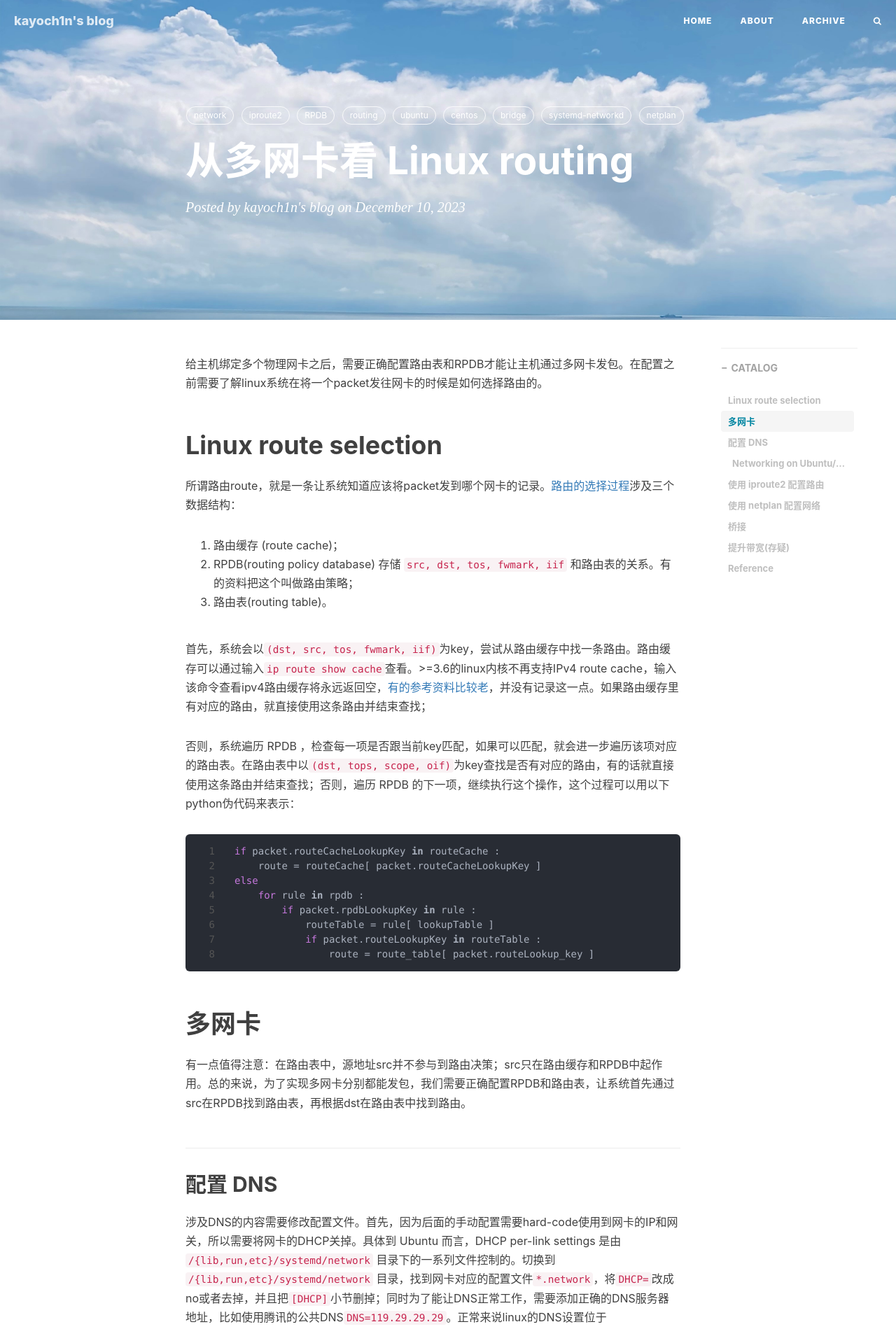
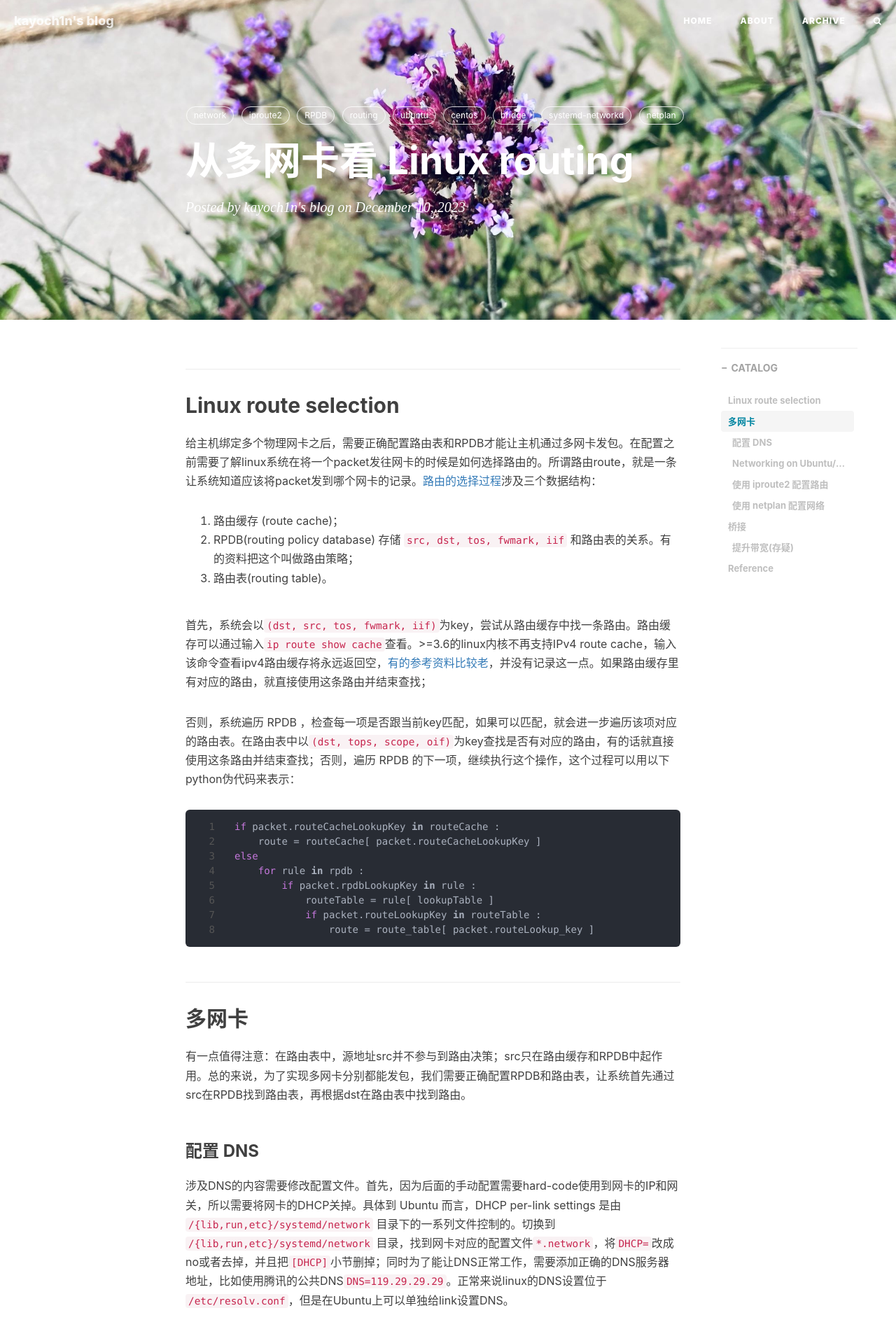
Before and after one commit to kayoch1n/kayoch1n.github.io, a Jekyll site: the page built from _posts/2023-12-11-linux-routing.markdown, in a window 1280 px wide. Shown: the top 1899 px of the page at 70% size. Built offline with Jekyll 4.4.1, drawn with Linux system fonts in a browser that asks for light colours; nearby versions of some CDN libraries; comment, search, counter and statistics services are not loaded.

Commit message:
更新  _posts/2024-01-09-linux-iptables.markdown

````diff
--- a/_posts/2023-12-11-linux-routing.markdown
+++ b/_posts/2023-12-11-linux-routing.markdown
@@ -4,7 +4,7 @@ layout: "post"
 catalog: true
 title: "从多网卡看 Linux routing"
 date:   2023-12-10 21:40:38 +0800
-header-img: "img/hn-wuzhizhou.jpg"
+header-img: "img/tag-bg.jpg"
 categories:
   - blog
 tags:
@@ -21,11 +21,9 @@ tags:
 
 
 
-给主机绑定多个物理网卡之后，需要正确配置路由表和RPDB才能让主机通过多网卡发包。在配置之前需要了解linux系统在将一个packet发往网卡的时候是如何选择路由的。
+## Linux route selection
 
-# Linux route selection
-
-所谓路由route，就是一条让系统知道应该将packet发到哪个网卡的记录。[路由的选择过程](http://linux-ip.net/html/routing-selection.html)涉及三个数据结构：
+给主机绑定多个物理网卡之后，需要正确配置路由表和RPDB才能让主机通过多网卡发包。在配置之前需要了解linux系统在将一个packet发往网卡的时候是如何选择路由的。所谓路由route，就是一条让系统知道应该将packet发到哪个网卡的记录。[路由的选择过程](http://linux-ip.net/html/routing-selection.html)涉及三个数据结构：
 
 1. 路由缓存 (route cache)；
 2. RPDB(routing policy database) 存储 `src, dst, tos, fwmark, iif` 和路由表的关系。有的资料把这个叫做路由策略；
@@ -45,11 +43,11 @@ else
             if packet.routeLookupKey in routeTable :
                 route = route_table[ packet.routeLookup_key ]
 ```
-# 多网卡
+## 多网卡
 
 有一点值得注意：在路由表中，源地址src并不参与到路由决策；src只在路由缓存和RPDB中起作用。总的来说，为了实现多网卡分别都能发包，我们需要正确配置RPDB和路由表，让系统首先通过src在RPDB找到路由表，再根据dst在路由表中找到路由。
 
-## 配置 DNS
+### 配置 DNS
 
 涉及DNS的内容需要修改配置文件。首先，因为后面的手动配置需要hard-code使用到网卡的IP和网关，所以需要将网卡的DHCP关掉。具体到 Ubuntu 而言，DHCP per-link settings 是由 `/{lib,run,etc}/systemd/network` 目录下的一系列文件控制的。切换到 `/{lib,run,etc}/systemd/network` 目录，找到网卡对应的配置文件`*.network`，将`DHCP=`改成no或者去掉，并且把`[DHCP]`小节删掉；同时为了能让DNS正常工作，需要添加正确的DNS服务器地址，比如使用腾讯的公共DNS`DNS=119.29.29.29`。正常来说linux的DNS设置位于 `/etc/resolv.conf`，但是在Ubuntu上可以单独给link设置DNS。
 
@@ -79,7 +77,7 @@ systemd-networkd 是见于 Arch 和 Ubuntu 的组件，在CentOS上是没有的
 
 这两个目录 `/etc/sysconfig/network-scripts/` 和 `/etc/NetworkManager/dispatcher.d/` 是CentOS上的，Ubuntu是没有这个目录的。总是有很多人不明就里地拿着一个发行版的指引去操作另一个发行版，云里雾里搞不清也是醉了。
 
-## 使用 iproute2 配置路由
+### 使用 iproute2 配置路由
 
 接下来需要对每个网卡单独配置IPv4、路由表和RPDB。这里选择用 iproute2 而不是继续使用 systemd.network，原因是我觉得直接使用内核工具包可以对路由选择产生更加直观的认识。为网卡添加 IPv4 地址、子网掩码和广播地址：
 
@@ -112,7 +110,7 @@ curl qq.com --interface eth0
 curl qq.com --interface eth1
 ```
 
-## 使用 netplan 配置网络
+### 使用 netplan 配置网络
 
 iproute2 是集成到linux内核的，所有linux发行版都会有这个工具包。相较于使用命令，我们也可以使用netplan通过配置文件对网络进行配置，使用这种方式主机在重启之后不会丢失配置，更能适应批量配置下发、云主机初始化和容器部署等使用场景，这应该算是linux发行版所带来的便利了。By the way，CentOS 提供了命令工具 nmcli 来操作 NetworkManager，不过就不是通过配置文件形式的了。
 
@@ -165,7 +163,7 @@ routes对应写入路由表的内容，routing-policy对应写入RPDB的内容
 P.S. 使用netplan配置unreachable的时候，在对应的route里需要加上 `via: 0.0.0.0` ，否则不生效，而且[netplan也不会报告出来，坑的一批](https://askubuntu.com/a/1082839/925210)。
 
 
-# 桥接
+## 桥接
 
 将多个物理网卡桥接到一起作为一个网卡使用可以提升带宽(存疑)。相较于多网卡配置路由，配置桥接就简单多了，省去了折腾路由表和RPDB的步骤，而且两个物理网卡也不需要配置IP地址。
 
@@ -215,7 +213,7 @@ sudo ip link set dev br0 down
 sudo ip link delete br0 type bridge
 ```
 
-## 提升带宽(存疑)
+### 提升带宽(存疑)
 
 实验环境是腾讯云上的两个CVM，两个CVM放置在同一个子网中 172.16.0.0/16；一个CVM作为iperf3的服务端，另一个作为iperf3客户端，均绑定内网地址、使用TCP进行实验。桥接前单个网卡的实验结果如下：
 
@@ -232,7 +230,7 @@ sudo ip link delete br0 type bridge
 
 提升效果就这么点，我都怀疑到底有没有起作用，还是说这就是腾讯云内网带宽的上限？可以考虑走公网IP测试一下。
 
-# Reference
+## Reference
 
 - [路由表](http://linux-ip.net/html/routing-tables.html)
 - [RPDB](http://linux-ip.net/html/routing-rpdb.html)
--- a/_posts/2023-12-20-ubuntu-dns.markdown
+++ b/_posts/2023-12-20-ubuntu-dns.markdown
@@ -1,6 +1,6 @@
 ---
 toc: true
-layout: "keynote"
+layout: "post"
 catalog: true
 title: "从一次DNS失效看 Ubuntu DNS 机制"
 date:   2023-12-20 21:40:38 +0800
````
Also changed, not shown: _posts/2024-01-09-linux-iptables.markdown (+8 -2 lines).
